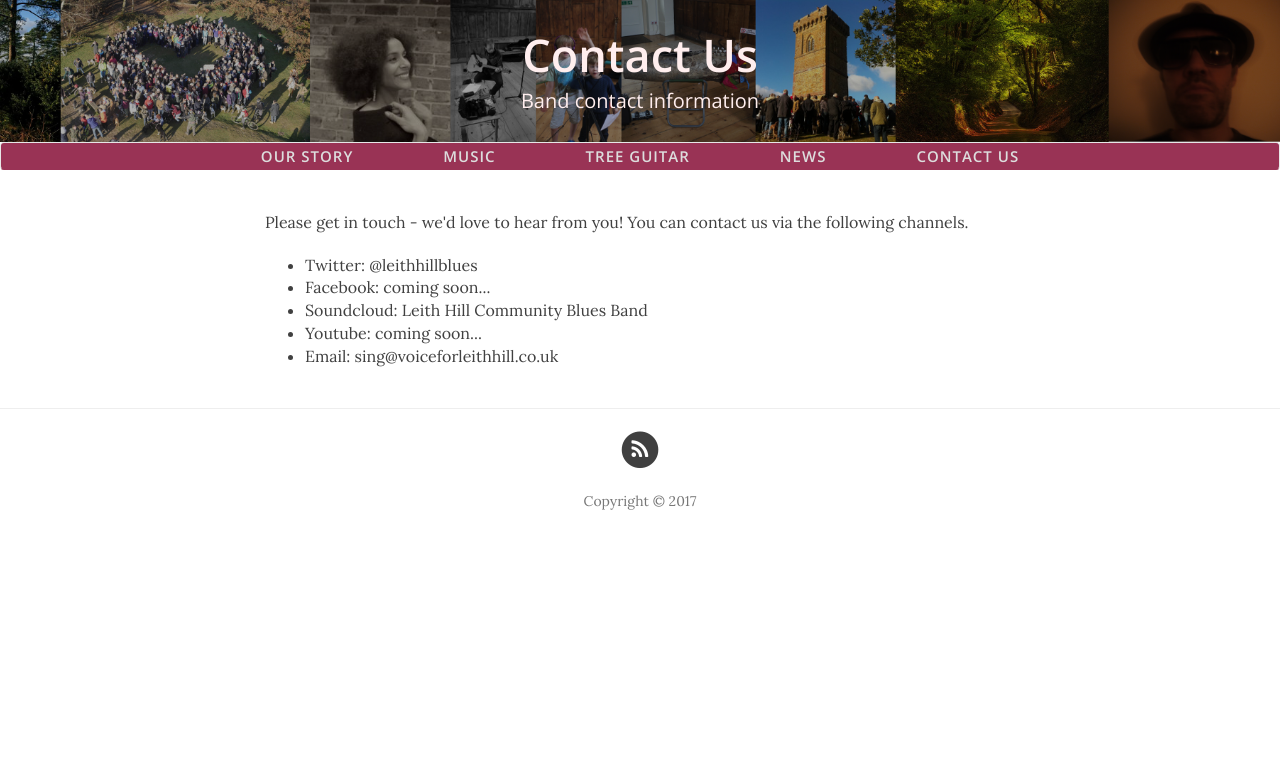
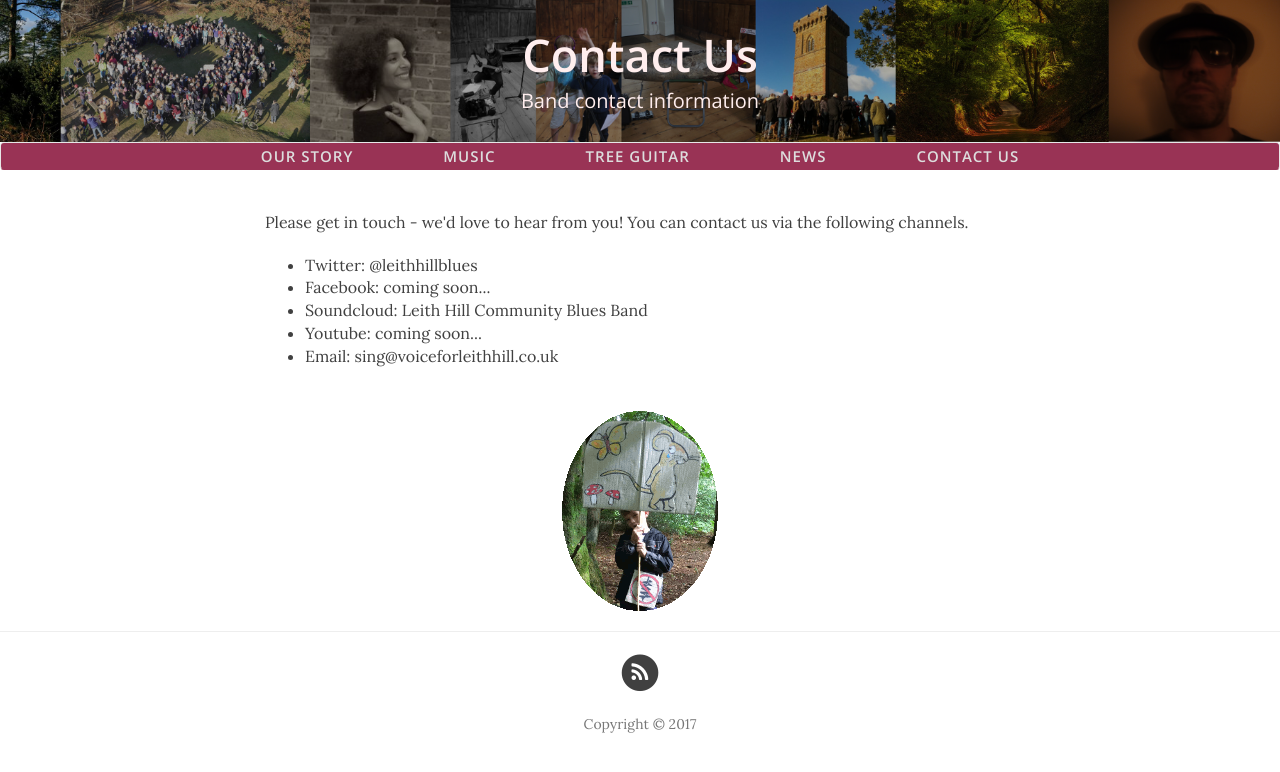
Before and after one commit to voiceforleithhill/leithhillblues.co.uk, a Jekyll site: the page built from contact.html, in a window 1280 px wide. Shown: the top 772 px of the page. Built offline with Jekyll 4.4.1, drawn with Linux system fonts in a browser that asks for light colours; nearby versions of some CDN libraries.

Commit message:
Content updates

```diff
--- a/contact.html
+++ b/contact.html
@@ -13,3 +13,5 @@
   <li>Email: <a href="mailto:sing@voiceforleithhill.co.uk">sing@voiceforleithhill.co.uk</a></li>
 </ul>
 </p>
+<br>
+<img src="{{ site.baseurl }}/img/contact.gif">
```
Also changed, not shown: img/contact.gif (added), 1 other file.
